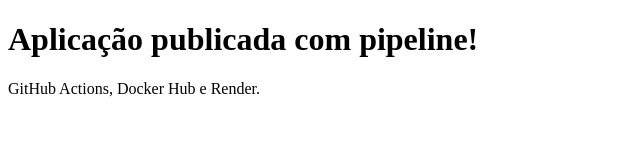
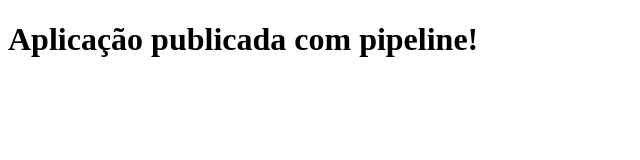
Before and after one commit to carolinacardinale/meu-site, a plain HTML site: page site/index.html in a window 1280 px wide. Shown: the whole page, without its empty margins (0-640 px from the left). Drawn offline with Linux system fonts and the light colour scheme.

Commit message:
Atualiza conteúdo do site

```diff
--- a/site/index.html
+++ b/site/index.html
@@ -6,6 +6,5 @@
 </head>
 <body>
     <h1>Aplicação publicada com pipeline!</h1>
-    <p>GitHub Actions, Docker Hub e Render.</p>
 </body>
 </html>
```
